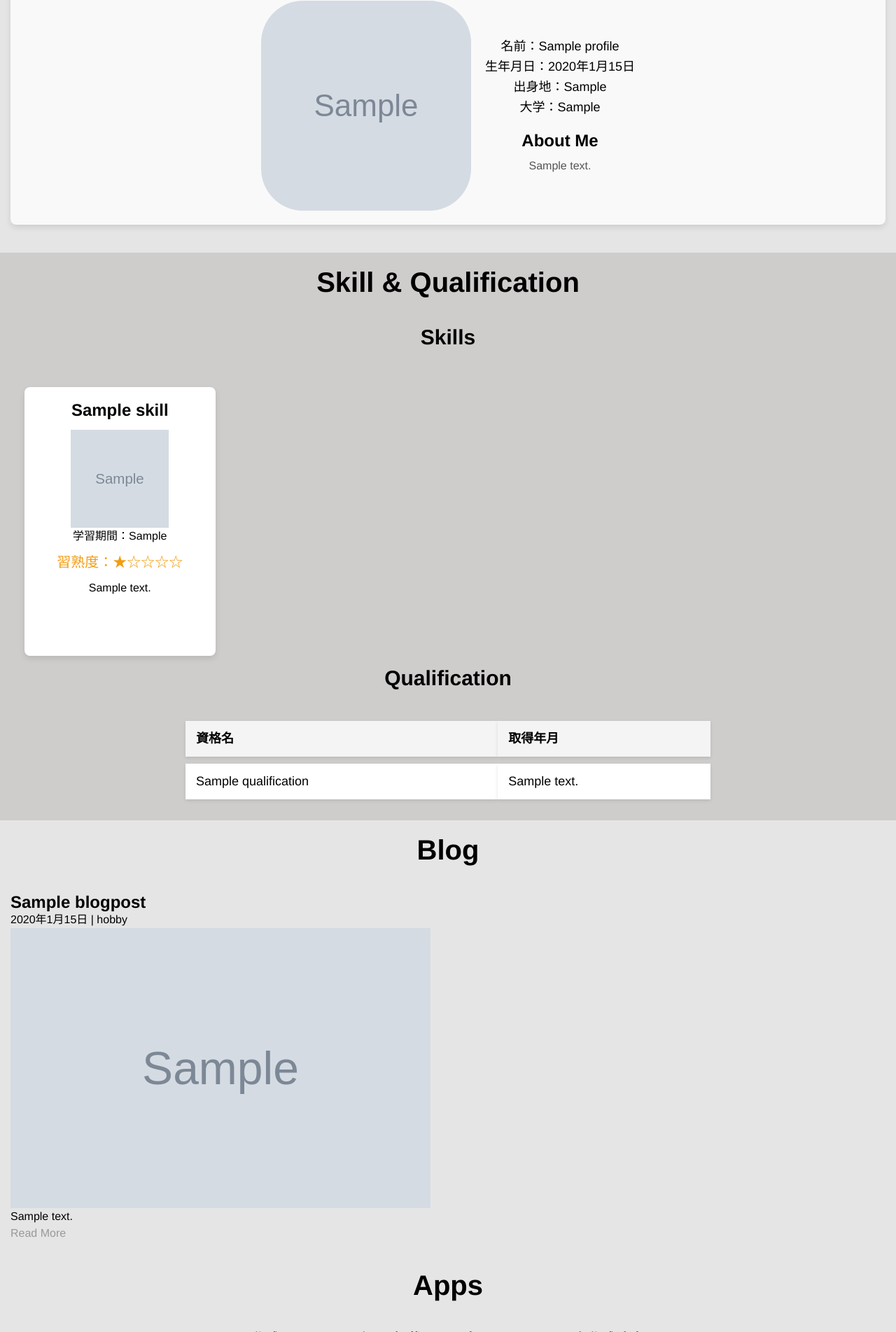
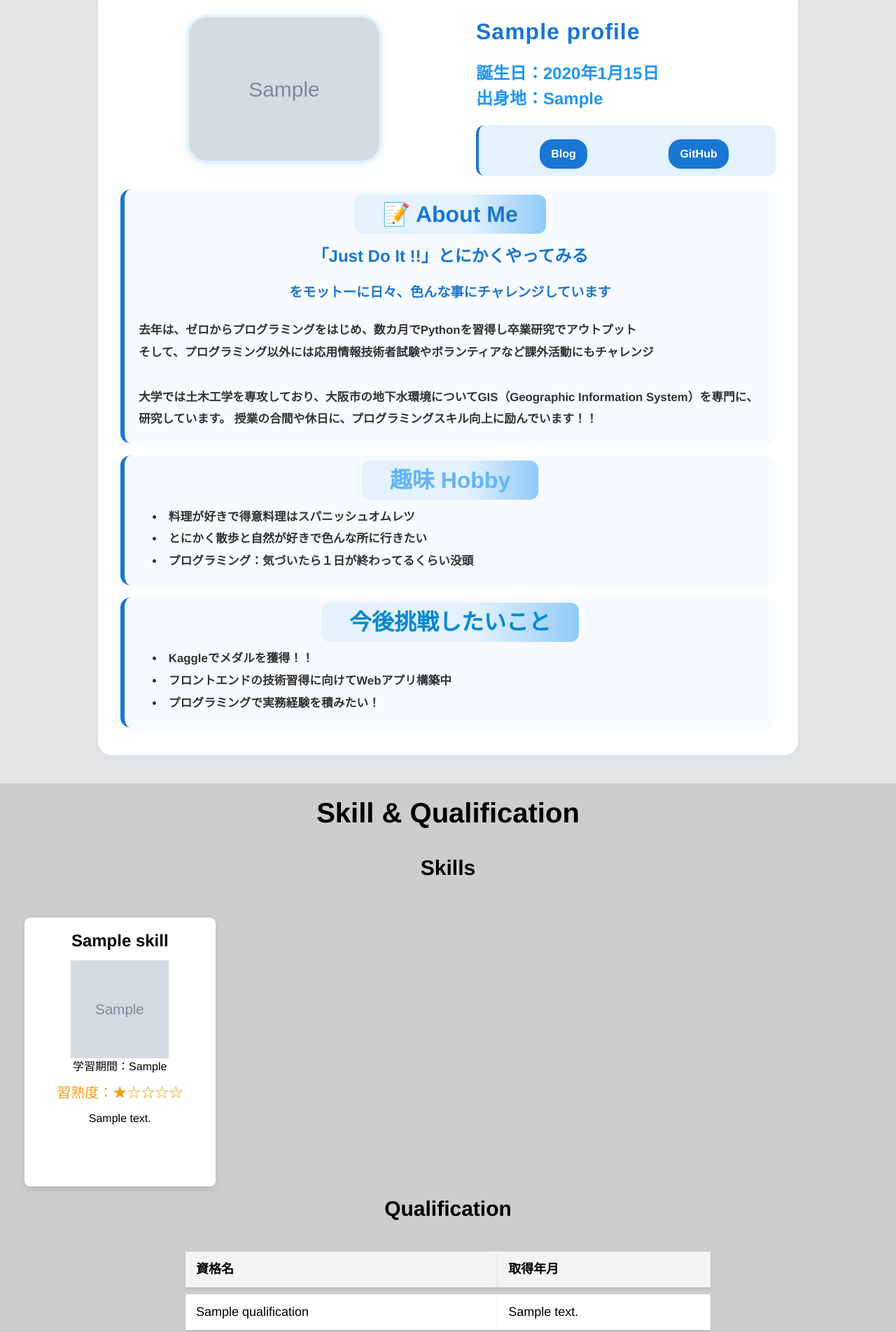
Before and after one commit to HitsujiNeko/Portfolio, a Django app: page / in a window 1280 px wide. Shown: the part 763-2666 px from the top of the page at 70% size. Run offline with Django 5.2, Linux system fonts and the light colour scheme; tables that the repository leaves empty hold one stand-in row (values such as "Sample post"); grey boxes marked "Sample" are stand-in pictures; one stand-in notice (Sample message) is shown.

Commit message:
デザイン更新

```diff
--- a/portfolio_project/portfolio_app/admin.py
+++ b/portfolio_project/portfolio_app/admin.py
@@ -1,9 +1,8 @@
 from django.contrib import admin
-from .models import Profile,MySkill, MyQualification, App,BlogPost
+from .models import Profile,MySkill, MyQualification, App
 
 # Register your models here.
 admin.site.register(Profile)
 admin.site.register(MySkill)
 admin.site.register(MyQualification)
 admin.site.register(App)
-admin.site.register(BlogPost)
--- a/portfolio_project/portfolio_app/static/css/base.css
+++ b/portfolio_project/portfolio_app/static/css/base.css
@@ -16,6 +16,18 @@
 /* base.html */
 /*  */
 
+.global-success-message {
+  background: #e6f7ff;
+  color: #007acc;
+  font-size: 2rem;
+  font-weight: bold;
+  text-align: center;
+  padding: 30px 0 20px 0;
+  margin-bottom: 20px;
+  border-bottom: 2px solid #b3e0ff;
+  z-index: 1000;
+  position: relative;
+}
 /* navigation bar  */
 nav {
   background: #fff;
@@ -109,8 +121,8 @@
   margin: 0;
   padding: 0;
   display: flex;
-  align-items: stretch;
 }
+
 .grid-item {
   list-style: none;
   margin: 0;
@@ -229,65 +241,224 @@
   }
 }
 
-/* Profile section */
-.profile {
+/* =====================
+   Profile Section 3カラム新デザイン
+   ===================== */
+.profile.profile-3col {
+  display: flex;
+  flex-direction: column;
+  background: #fff;
+  border-radius: 20px;
+  box-shadow: 0 4px 24px rgba(80, 160, 255, 0.08);
+  padding: 40px 32px;
+  margin: 20px 0;
+  max-width: 1000px;
+  margin-left: auto;
+  margin-right: auto;
+}
+.profile-top {
+  display: flex;
+  flex-direction: row;
+  gap: 40px;
+  align-items: flex-start;
+  margin-bottom: 20px;
+}
+.profile-top-left {
+  width: 50%;
+  display: flex;
+  align-items: flex-start;
+  justify-content: center;
+}
+.profile-image {
+  width: 60%;
+  height: 50%;
+  object-fit: cover;
+  border-radius: 30px;
+  border: 4px solid #e3f2fd;
+  background: #e3f2fd;
+  box-shadow: 0 2px 12px rgba(80, 160, 255, 0.1);
+}
+.profile-top-right {
+  flex: 1;
+  display: flex;
+  flex-direction: column;
+  justify-content: flex-start;
+  gap: 12px;
+}
+.profile-name {
+  font-size: 2rem;
+  font-weight: bold;
+  color: #1976d2;
+  margin-bottom: 6px;
+  letter-spacing: 1px;
+}
+.profile-basic {
+  color: #2196f3;
+  font-size: 1.5rem;
+  margin-bottom: 8px;
+  font-weight: 600;
+}
+.profile-card.profile-links {
+  background: #e3f2fd;
+  border-radius: 12px;
+  box-shadow: 0 1px 4px rgba(80, 160, 255, 0.06);
+  padding: 10px 14px;
+  border-left: 4px solid #1976d2;
+  margin: 0;
+}
+.profile-link-list {
+  display: flex;
+  gap: 10px;
+  justify-content: space-around;
+  margin: 0;
+  padding: 0;
+  list-style: none;
+}
+.profile-link-list li {
+  list-style: none;
+}
+.profile-link-btn {
   display: flex;
   align-items: center;
-  justify-content: center;
+  background: #1976d2;
+  color: #fff;
+  border-radius: 18px;
+  padding: 6px 16px;
+  font-weight: bold;
+  font-size: 1rem;
+  box-shadow: 0 1px 4px rgba(80, 160, 255, 0.1);
+  transition: background 0.2s, transform 0.2s;
+  text-decoration: none;
+}
+.profile-link-btn:hover {
+  background: #64b5f6;
+  color: #fff;
+  transform: translateY(-2px) scale(1.04);
+}
+.profile-bottom {
+  display: flex;
   flex-direction: column;
-  padding: 20px;
-  background-color: #f9f9f9;
-  border-radius: 8px;
-  box-shadow: 0 4px 8px rgba(0, 0, 0, 0.1);
-  margin: 20px 0;
+  gap: 18px;
+  margin-top: 0;
+}
+.profile-card {
+  background: #f7fbff;
+  border-radius: 14px;
+  box-shadow: 0 2px 8px rgba(80, 160, 255, 0.06);
+  padding: 18px 20px;
+  border-left: 6px solid #1976d2;
+}
+.profile-headline {
+  margin: 0 0 10px 0;
+}
+.profile-headline span {
+  background: linear-gradient(90deg, #e3f2fd 60%, #90caf9 100%);
+  color: #1976d2;
+  border-radius: 12px;
+  padding: 10px 40px;
+  font-size: 2rem;
+  font-weight: bold;
+}
+.profile-about,
+.profile-hobbies,
+.profile-interests {
+  font-size: 1.05rem;
+  line-height: 1.9;
+  color: #333;
+}
+.profile-card ul {
+  margin: 10px 0 0 20px;
+  padding-left: 0;
+  list-style: disc inside;
+  line-height: 1.9;
+}
+.profile-interests h2 span {
+  color: #0288d1;
+}
+.profile-hobbies h2 span {
+  color: #64b5f6;
+}
+@media screen and (max-width: 900px) {
+  .profile.profile-3col {
+    padding: 18px 4px;
+  }
+  .profile-top {
+    flex-direction: column;
+    align-items: center;
+    gap: 18px;
+  }
+  .profile-top-left {
+    justify-content: center;
+    margin-bottom: 0;
+  }
+  .profile-image {
+    width: 110px;
+    height: 110px;
+  }
+  .profile-top-right {
+    align-items: center;
+    text-align: center;
+  }
+  .profile-link-list {
+    justify-content: center;
+  }
+}
+@media screen and (max-width: 600px) {
+  .profile.profile-3col {
+    padding: 6px 0;
+  }
+  .profile-image {
+    width: 70px;
+    height: 70px;
+  }
+  .profile-name {
+    font-size: 1.1rem;
+  }
+  .profile-headline span {
+    font-size: 0.9rem;
+    padding: 2px 6px;
+  }
+  .profile-card {
+    padding: 8px 2px;
+  }
 }
 
-.profile-image {
-  border-radius: 20%;
-  margin-bottom: 20px;
-  width: 200px;
-  height: 200px;
-  object-fit: cover;
-}
-
-.profile-caption {
+.profile-strong {
   text-align: center;
 }
 
-.profile-description {
-  font-size: 18px;
-  line-height: 1.6;
-  margin-bottom: 20px;
+.profile-card .profile-strong-text {
+  font-size: 1.5rem;
+  font-weight: bold;
+  color: #1976d2;
+  display: inline-block;
+  margin-bottom: 0.5em;
 }
-
+.profile-card .profile-strong-subtext {
+  font-size: 1.2rem;
+  font-weight: bold;
+  color: #1976d2;
+  display: inline-block;
+  margin-bottom: 1em;
+}
+.profile-card {
+  font-weight: bold;
+}
 .profile-headline {
-  font-size: 24px;
-  font-weight: bold;
-  margin-bottom: 10px;
+  text-align: center !important;
+  font-size: 30px !important;
+  font-weight: bold !important;
+  margin-bottom: 18px !important;
 }
-
-.profile-about {
-  font-size: 16px;
-  line-height: 1.6;
-  color: #555;
-}
-
-/* メディアクエリで全画面表示時のレイアウトを調整 */
-@media screen and (min-width: 768px) {
-  .profile {
-    flex-direction: row;
-    text-align: left;
+@media screen and (max-width: 600px) {
+  .profile-headline {
+    font-size: 1.3rem !important;
   }
-
-  .profile-image {
-    margin-bottom: 0;
-    margin-right: 20px;
-    width: 300px;
-    height: 300px;
+  .profile-card .profile-strong-text {
+    font-size: 1.1rem;
   }
-
-  .profile-caption {
-    max-width: 600px;
+  .profile-card .profile-strong-subtext {
+    font-size: 1rem;
   }
 }
 
--- a/portfolio_project/portfolio_app/urls.py
+++ b/portfolio_project/portfolio_app/urls.py
@@ -6,5 +6,5 @@
 
 urlpatterns=[
     path("",views.index, name="index"), path('contact/', ContactView.as_view(), name='contact'),
-    path('blog/<int:pk>/', views.blog_detail, name='blog_detail'),
+
 ]
--- a/portfolio_project/portfolio_app/views.py
+++ b/portfolio_project/portfolio_app/views.py
@@ -1,42 +1,40 @@
 from django.shortcuts import render, redirect
+from django.contrib import messages
 from django.views import View
-from .models import Profile,MySkill, MyQualification,BlogPost
+from .models import Profile,MySkill, MyQualification,App
 from .forms import ContactForm
 from django.shortcuts import get_object_or_404
 # Create your views here.
 
-# index.htmlを表示する
-def index(request):
-    profile=Profile.objects.first()
+def get_index_context(form=None):
+    profile = Profile.objects.first()
     skills = MySkill.objects.all()
     qualifications = MyQualification.objects.all()
-    form = ContactForm()
-    blog_posts = BlogPost.objects.all().order_by('-date')
+    apps = App.objects.all()
     context = {
         "profile": profile,
         "skills": skills,
         "qualifications": qualifications,
-        "form": form,
-        'blog_posts': blog_posts,
+        "apps" : apps,
+        "form": form or ContactForm(),
     }
+    return context
+
+
+def index(request):
+    context = get_index_context()
     return render(request, "portfolio/index.html", context)
 
 class ContactView(View):
+    def get(self, request):
+        context = get_index_context()
+        return render(request, "portfolio/index.html", context)
+
     def post(self, request):
         form = ContactForm(request.POST)
         if form.is_valid():
             # フォームのデータを処理する
-            # ここでメールを送信するなどの処理を行う
+            messages.success(request, "送信が完了しました！")
             return redirect('portfolio_app:index')
-        skills = MySkill.objects.all()
-        qualifications = MyQualification.objects.all()
-        context = {
-            "skills": skills,
-            "qualifications": qualifications,
-            "form": form
-        }
+        context = get_index_context(form)
         return render(request, "portfolio/index.html", context)
-
-def blog_detail(request, pk):
-    post = get_object_or_404(BlogPost, pk=pk)
-    return render(request, 'portfolio/blog_detail.html', {'post': post})
--- a/portfolio_project/templates/portfolio/index.html
+++ b/portfolio_project/templates/portfolio/index.html
@@ -7,6 +7,11 @@
 {% block content %}
   <div class="hero" id="hero">
     <strong>Takumi Dowaki's Portfolio</strong>
+    {% if messages %}
+      <div class="global-success-message">
+        {% for message in messages %}{{ message }}{% endfor %}
+      </div>
+    {% endif %}
     <div class="hero-particles" id="particles-js"></div>
     <video autoplay loop muted preload>
       <source src="{% static "videos/cow2.mp4" %}"
@@ -16,26 +21,84 @@
   </div>
   <section class="section" id="profile">
     <h1 class="section-headline">Profile</h1>
-    <figure class="profile">
+    <div class="profile profile-3col">
+      <div class="profile-top">
+        <div class="profile-top-left">
           <img src="{{ profile.profile_image.url }}"
                class="profile-image"
                alt="profile-img"
                width="600"
                height="400">
-      <figcaption class="profile-caption">
-        <p class="profile-description">
-          名前：{{ profile.name }}
+        </div>
+        <div class="profile-top-right">
+          <div class="profile-name">{{ profile.name }}</div>
+          <div class="profile-basic">
+            <span>誕生日：{{ profile.birth_date }}</span>
             <br>
-          生年月日：{{ profile.birth_date }}
+            <span>出身地：{{ profile.location }}</span>
+          </div>
+          <div class="profile-card profile-links">
+            <ul class="profile-link-list">
+              {% if profile.blog %}
+                <li>
+                  <a href="{{ profile.blog }}"
+                     class="profile-link-btn profile-blog"
+                     target="_blank">Blog</a>
+                </li>
+              {% endif %}
+              {% if profile.github %}
+                <li>
+                  <a href="{{ profile.github }}"
+                     class="profile-link-btn profile-github"
+                     target="_blank">GitHub</a>
+                </li>
+              {% endif %}
+            </ul>
+          </div>
+        </div>
+      </div>
+      <div class="profile-bottom">
+        <div class="profile-card profile-about">
+          <h2 class="profile-headline">
+            <span>📝 About Me</span>
+          </h2>
+          <div>
+            <div class="profile-strong">
+              <span class="profile-strong-text">「Just Do It !!」とにかくやってみる</span>
               <br>
-          出身地：{{ profile.location }}
+              <span class="profile-strong-subtext">をモットーに日々、色んな事にチャレンジしています</span>
+            </div>
+            去年は、ゼロからプログラミングをはじめ、数カ月でPythonを習得し卒業研究でアウトプット
             <br>
-          大学：{{ profile.education }}
-        </p>
-        <h2 class="profile-headline">About Me</h2>
-        <p class="profile-about">{{ profile.about_me }}</p>
-      </figcaption>
-    </figure>
+            そして、プログラミング以外には応用情報技術者試験やボランティアなど課外活動にもチャレンジ
+            <br>
+            <br>
+            大学では土木工学を専攻しており、大阪市の地下水環境についてGIS（Geographic Information System）を専門に、研究しています。
+            授業の合間や休日に、プログラミングスキル向上に励んでいます！！
+          </div>
+        </div>
+        <div class="profile-card profile-hobbies">
+          <h2 class="profile-headline">
+            <span>趣味 Hobby</span>
+          </h2>
+          <ul>
+            <li>料理が好きで得意料理はスパニッシュオムレツ</li>
+            <li>とにかく散歩と自然が好きで色んな所に行きたい</li>
+            <li>プログラミング：気づいたら１日が終わってるくらい没頭</li>
+          </ul>
+        </div>
+        <div class="profile-card profile-interests">
+          <h2 class="profile-headline">
+            <span>今後挑戦したいこと</span>
+          </h2>
+          <ul>
+            <li>Kaggleでメダルを獲得！！</li>
+            <li>フロントエンドの技術習得に向けてWebアプリ構築中</li>
+            <li>プログラミングで実務経験を積みたい！</li>
+          </ul>
+        </div>
+      </div>
+    </div>
   </section>
   <section class="section section-secondary" data-aos="fade-up">
     <h1 class="section-headline" id="skill">Skill & Qualification</h1>
@@ -82,27 +145,6 @@
       </tbody>
     </table>
   </section>
-  <section class="section" id="blog">
-    <h1 class="section-headline">Blog</h1>
-    <div class="blog-list">
-      {% for post in blog_posts %}
-        <div class="blog-item" data-aos="fade-up">
-          <h2 class="blog-title">
-            <a href="{% url 'portfolio_app:blog_detail' post.id %}">{{ post.title }}</a>
-          </h2>
-          <p class="blog-meta">{{ post.date }} | {{ post.category }}</p>
-          <img src="{{ post.image.url }}"
-               alt="{{ post.title }}"
-               class="blog-image"
-               width="600"
-               height="400">
-          <p class="blog-excerpt">{{ post.excerpt }}</p>
-          <a href="{% url 'portfolio_app:blog_detail' post.id %}"
-             class="read-more">Read More</a>
-        </div>
-      {% endfor %}
-    </div>
-  </section>
   <section class="section" id="apps">
     <h1 class="section-headline">Apps</h1>
     <p class="section-description">作成したWebアプリを掲載する予定になります。現在作成途中</p>
```
Also changed, not shown: portfolio_project/portfolio_app/models.py (+7 -24 lines), portfolio_project/templates/portfolio/blog_detail.html (deleted, +0 -16 lines), portfolio_project/portfolio_app/migrations/0008_delete_blogpost.py (added), portfolio_project/portfolio_app/migrations/0009_profile_blog_profile_github_profile_hobbies_and_more.py (added), portfolio_project/portfolio_app/migrations/0010_app_image_alter_profile_education_and_more.py (added), portfolio_project/portfolio_app/migrations/0011_remove_profile_about_me_remove_profile_hobbies_and_more.py (added). Lines whose indentation alone changed are shown as unchanged.
